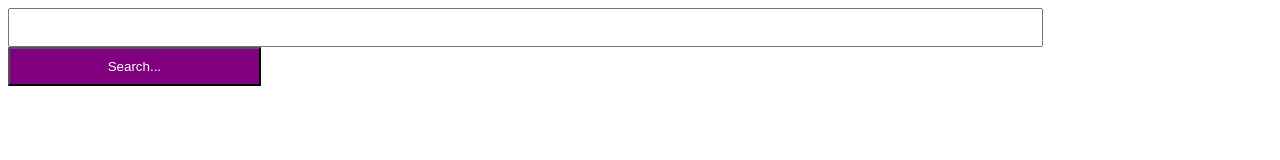
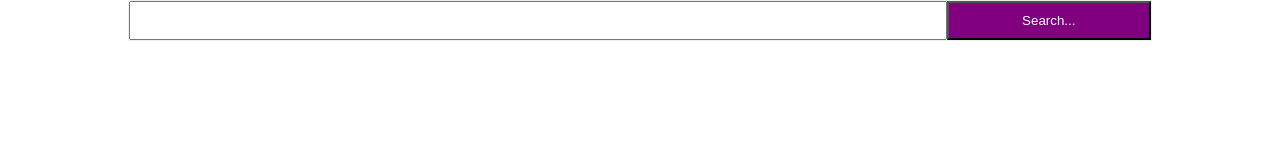
Before and after one commit to devlopa/weather, a plain HTML site: page index.html in a window 1280 px wide. Drawn offline with Linux system fonts and the light colour scheme; the site is published under a folder, as on GitHub Pages, so addresses that start at the root find nothing.

Commit message:
Update index.html

```diff
--- a/index.html
+++ b/index.html
@@ -5,8 +5,8 @@
     <meta name="viewport" content="width=device-width, initial-scale=1.0">
     <meta http-equiv="X-UA-Compatible" content="ie=edge">
     <title>Weather App</title>
-    <link rel="stylesheet" type="text/css" href="/style.css">
-    <meta http-equiv="Content-Security-Policy" content="upgrade-insecure-requests">
+    <link rel="stylesheet" type="text/css" href="style.css">
+
 </head>
 <body>
     <div class="container"></div>
```
